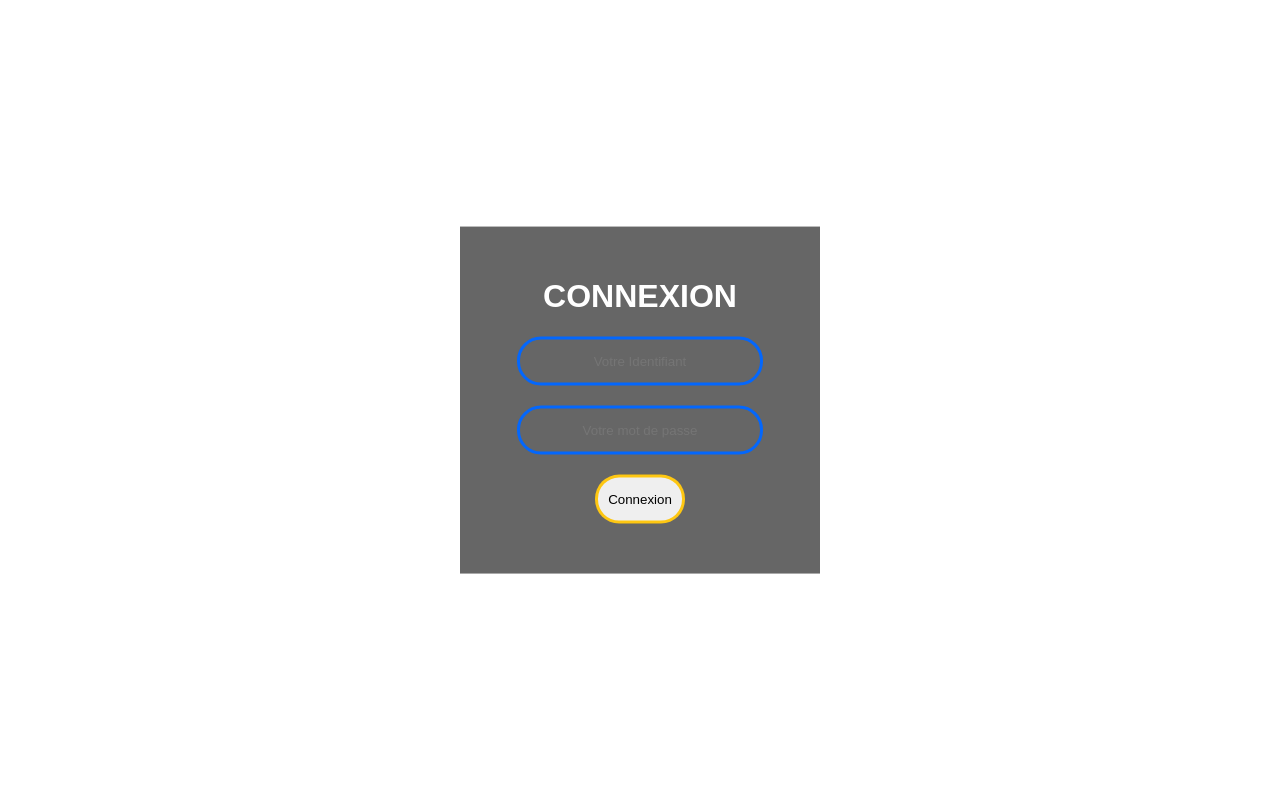
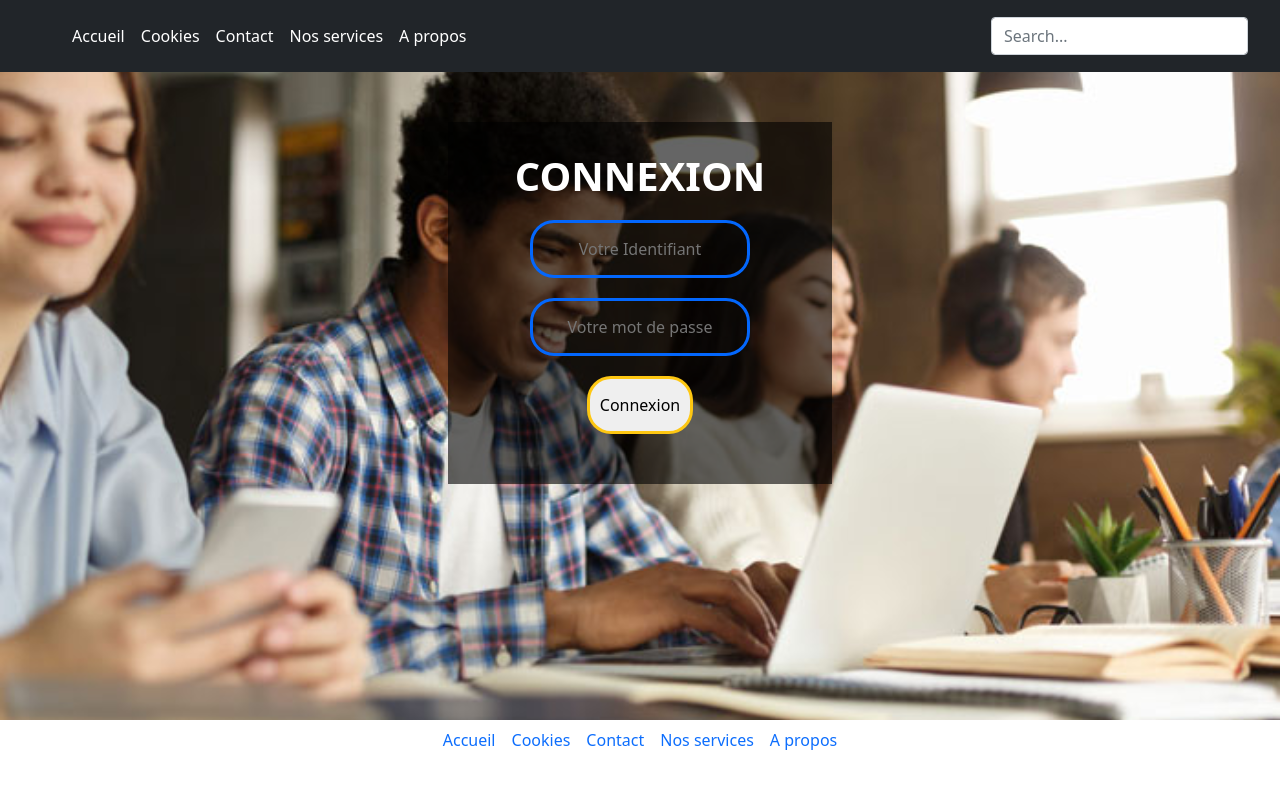
Before and after one commit to mohamedsek/dsp5-archi-web-f22, a website: page public/page_connexion.html in a window 1280 px wide. Drawn offline with nearby package versions, Linux system fonts and the light colour scheme.

Commit message:
pageConnectNew2

```diff
--- a/public/assets/css/page_connexion.css
+++ b/public/assets/css/page_connexion.css
@@ -2,17 +2,17 @@ body{
     margin: 0;
     padding: 0;
     font-family: sans-serif;
-    background: url(image_connexion.jpg);
+    background: url(../img/image_connexion.jpg);
     background-size: cover;
 }
 
 .box{
-    width: 300px;
+    width: 30%;
     padding: 30px;
-    position: absolute;
-    top: 50%;
-    left: 50%;
-    transform: translate(-50%,-50%);
+    /*position: absolute;*/
+    margin-top: 50px;
+    margin-left: 35%;
+    /*transform: translate(-50%,-50%);*/
     background: rgba(0,0,0,0.6);
     text-align: center;
 }
--- a/public/page_connexion.html
+++ b/public/page_connexion.html
@@ -4,13 +4,46 @@
     <head lan="fr">
         <meta charset="utf-8">
         <title>page_connexion</title>
-        <link rel="stylesheet" href="/assets/css/page_connexion.css">
-        <script src="/assets/js/page_connexion.js"></script>
+        <link rel="stylesheet" href="assets/css/page_connexion.css">
+        <script src="assets/js/page_connexion.js"></script>
+        <script src="https://cdn.jsdelivr.net/npm/bootstrap@5.1.3/dist/js/bootstrap.bundle.min.js" integrity="sha384-ka7Sk0Gln4gmtz2MlQnikT1wXgYsOg+OMhuP+IlRH9sENBO0LRn5q+8nbTov4+1p" crossorigin="anonymous"></script>
+
+    <meta http-equiv="X-UA-Compatible" content="IE=edge">
+    <meta name="viewport" content="width=device-width, initial-scale=1.0">
+    <link href="https://cdn.jsdelivr.net/npm/bootstrap@5.1.3/dist/css/bootstrap.min.css" rel="stylesheet" integrity="sha384-1BmE4kWBq78iYhFldvKuhfTAU6auU8tT94WrHftjDbrCEXSU1oBoqyl2QvZ6jIW3" crossorigin="anonymous">
+
 
     </head>
 
     <body>
-        <form class="box">
+
+		<header class="p-3 bg-dark text-white">
+    <nav class="d-flex flex-wrap align-items-center justify-content-center justify-content-lg-start">
+        <a href="/" class="d-flex align-items-center mb-2 mb-lg-0 text-white text-decoration-none">
+          <svg class="bi me-2" width="40" height="32" role="img" aria-label="Bootstrap"><use xlink:href="#bootstrap"></use></svg>
+        </a>
+
+        <ul class="nav col-12 col-lg-auto me-lg-auto mb-2 justify-content-center mb-md-0">
+          <li><a href="index.html" class="nav-link px-2 text-white">Accueil</a></li>
+          <li><a href="cookies.html" class="nav-link px-2 text-white">Cookies</a></li>
+          <li><a href="contact.html" class="nav-link px-2 text-white">Contact</a></li>
+          <li><a href="nos-services.html" class="nav-link px-2 text-white">Nos services</a></li>
+          <li><a href="apropos.html" class="nav-link px-2 text-white">A propos</a></li>
+        </ul>
+
+        <form class="col-12 col-lg-auto mb-3 mb-lg-0 me-lg-3">
+          <input type="search" class="form-control form-control-dark" placeholder="Search..." aria-label="Search">
+        </form>
+
+        <div class="text-end">
+
+        </div>
+      </nav>
+    </header>
+      <main class="flex-shrink-0">
+
+
+	  <form class="box">
 
             <h1>
                 Connexion
@@ -21,6 +54,21 @@
             <button name="butConnect" type="button" onclick="Fct_valideConnexion()">Connexion</button>
 
         </form>
+
+
+      </main>
+      <footer style="background-color: white;position: absolute;bottom: 0%;width: 100%;height:10%;">
+        <div class="container">
+          <ul class="nav col-12 col-lg-auto me-lg-auto mb-2 justify-content-center mb-md-0">
+            <li><a href="index.html" class="nav-link px-2">Accueil</a></li>
+            <li><a href="cookies.html" class="nav-link px-2">Cookies</a></li>
+            <li><a href="contact.html" class="nav-link px-2">Contact</a></li>
+            <li><a href="cookies.html" class="nav-link px-2">Nos services</a></li>
+            <li><a href="apropos.html" class="nav-link px-2">A propos</a></li>
+          </ul>
+        </div>
+      </footer>
+
     </body>
 
 </html>
```
